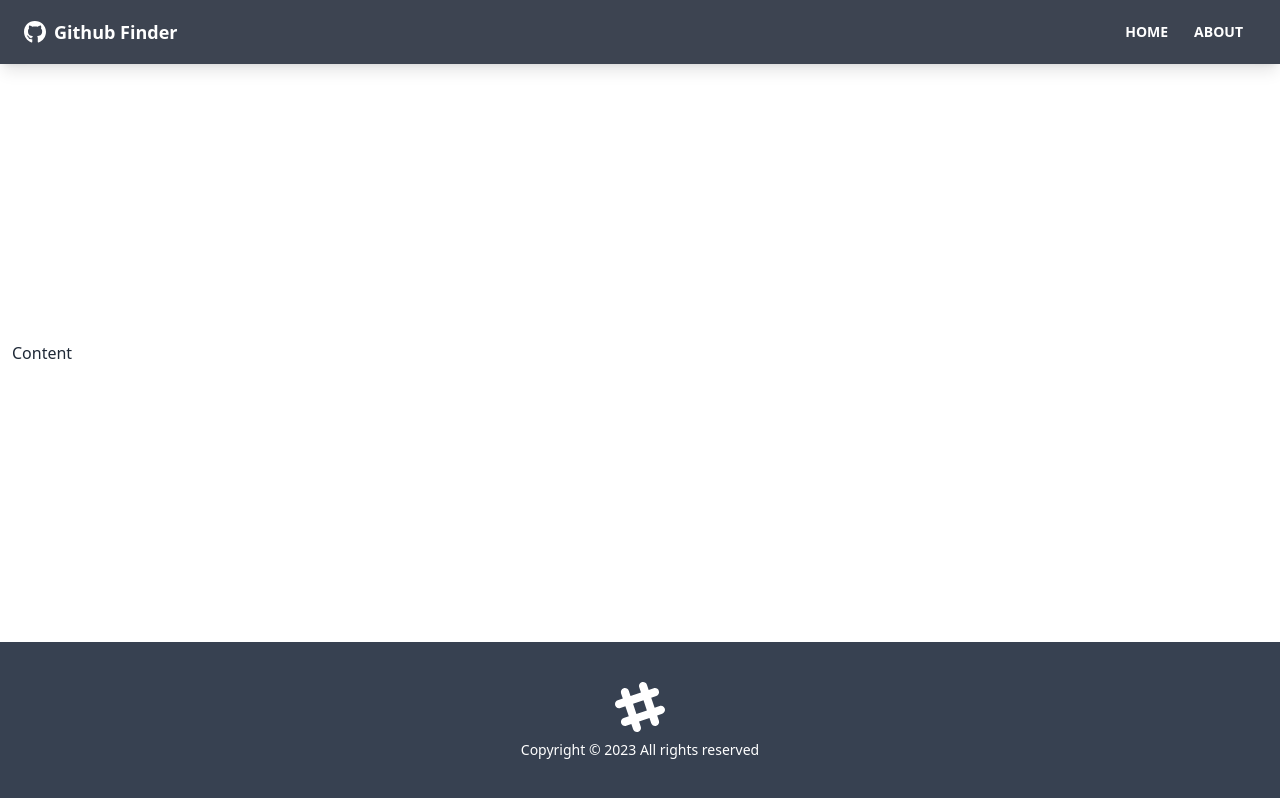
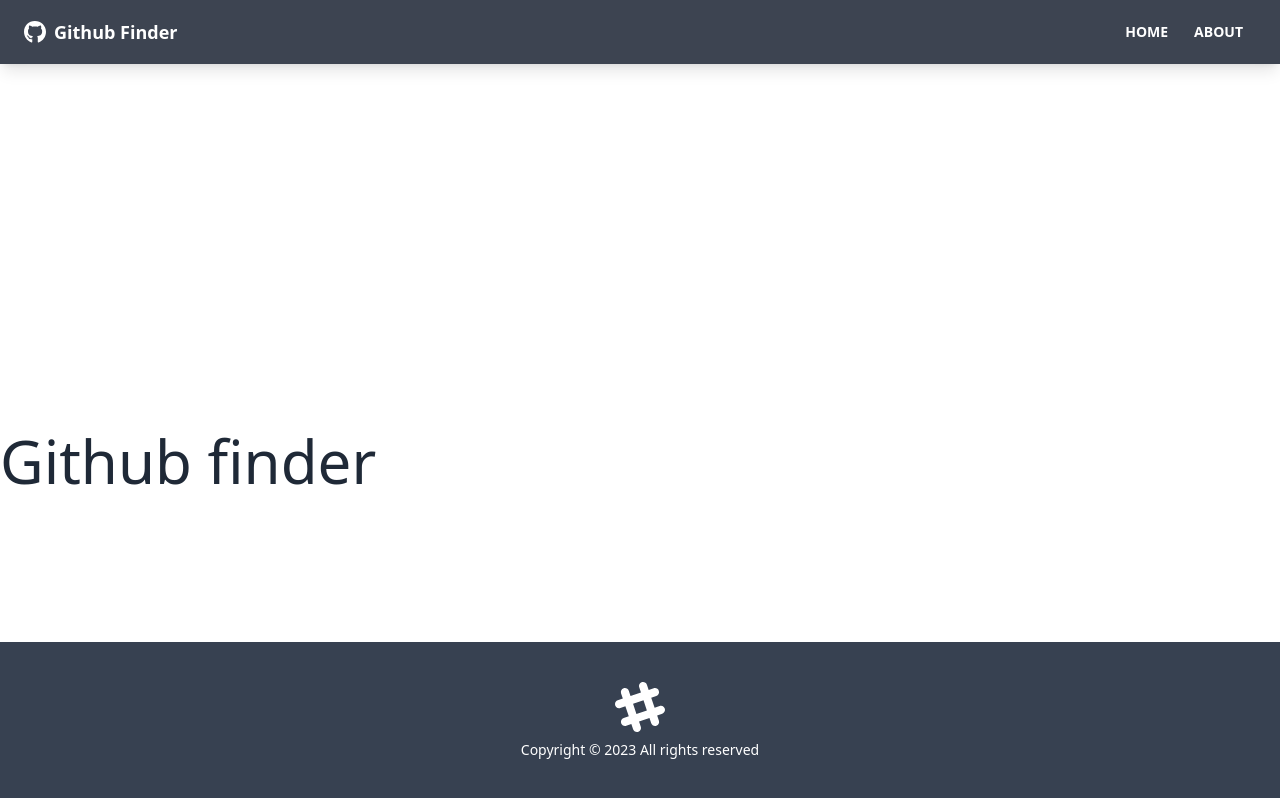
Before and after one commit to ceekay32/github-finder-app, a React (Create React App) app: page /about in a window 1280 px wide. Built offline with nearby package versions, Linux system fonts and the light colour scheme.

Commit message:
pages and routes

```diff
--- a/src/App.js
+++ b/src/App.js
@@ -1,4 +1,7 @@
-import { BrowserRouter as Router, Route } from "react-router-dom";
+import { BrowserRouter as Router, Route, Routes } from "react-router-dom";
+import Home from "./pages/Home";
+import About from "./pages/About";
+import NotFound from "./pages/NotFound";
 import Navbar from "./components/layout/Navbar";
 import Footer from "./components/layout/Footer";
 
@@ -8,8 +11,13 @@ function App() {
       <div className="flex flex-col justify-between h-screen">
         <Navbar />
 
-        <main className="container mx-auto px-3 pb-12">Content</main>
-
+        <main className="container mx-auto px-3 pb-12"></main>
+        <Routes>
+          <Route path="/" element={<Home />} />
+          <Route path="/about" element={<About />} />
+          <Route path="/notfound" element={<NotFound />} />
+          <Route path="/*" element={<NotFound />} />
+        </Routes>
         <Footer />
       </div>
     </Router>
--- /dev/null
+++ b/src/pages/About.jsx
@@ -0,0 +1,11 @@
+import React from "react";
+
+function About() {
+  return (
+    <div>
+      <h1 className="text-6xl mb-4">Github finder</h1>
+    </div>
+  );
+}
+
+export default About;
--- /dev/null
+++ b/src/pages/Home.jsx
@@ -0,0 +1,11 @@
+import React from "react";
+
+function Home() {
+  return (
+    <div>
+      <h1 className="text-6xl">Welcome</h1>
+    </div>
+  );
+}
+
+export default Home;
--- /dev/null
+++ b/src/pages/NotFound.jsx
@@ -0,0 +1,21 @@
+import { FaHome } from "react-icons/fs";
+import { Link } from "react-router-dom";
+
+function NotFound() {
+  return (
+    <div className="hero">
+      <div className="text-center hero-content">
+        <div className="max-w-lg">
+          <h1 className="text-8-xl font-bold mb-8">Oops</h1>
+          <p className="text-5xl mb-8">404 - Page Not Found</p>
+          <Link to="/" className="btn btn-primary btn-lg">
+            <FaHome className="mr-2" />
+            Back to Home
+          </Link>
+        </div>
+      </div>
+    </div>
+  );
+}
+
+export default NotFound;
```
